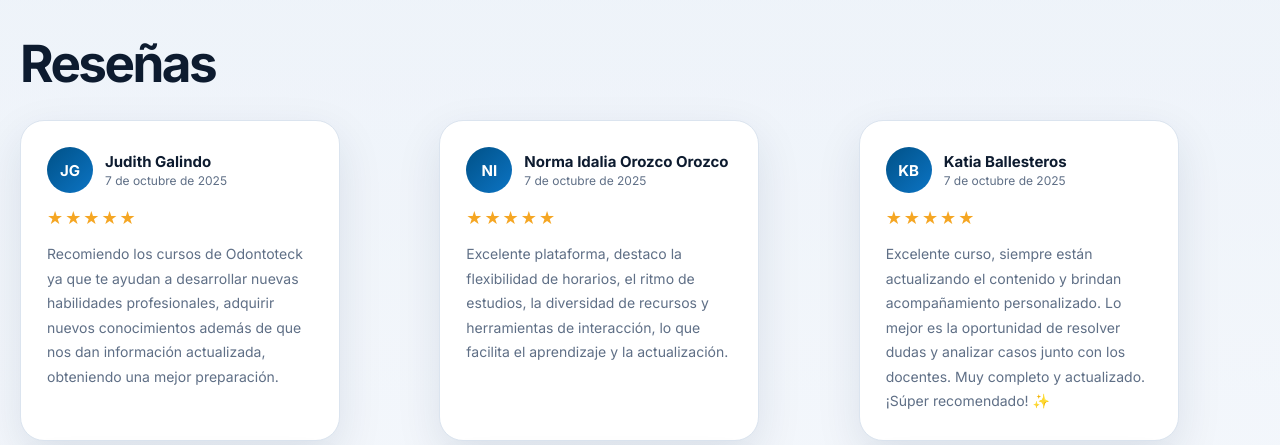
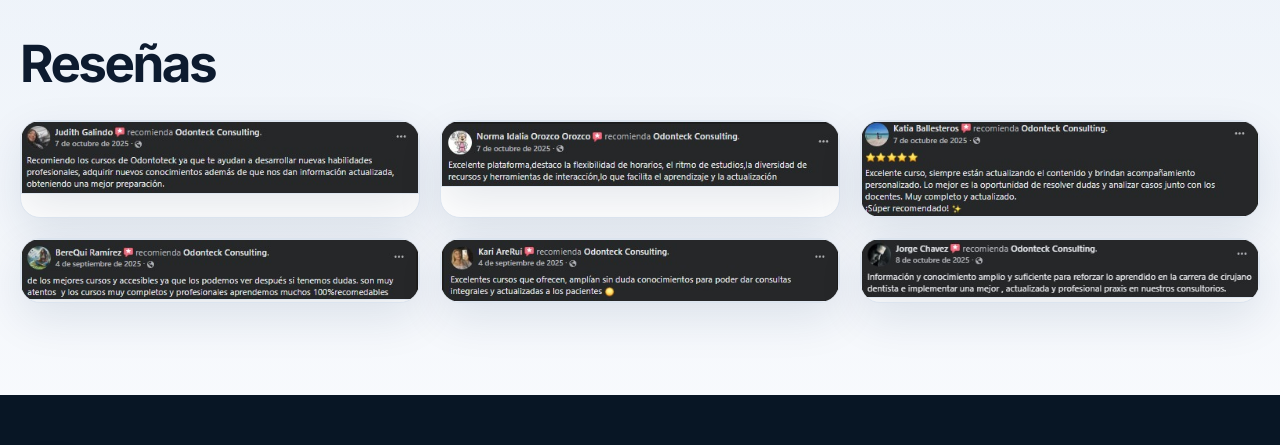
Before and after one commit to teccapitalweb/Odonteck, a plain HTML site: page pages/galeria.html in a window 1280 px wide. Shown: the part 1490-1935 px from the top of the page. Drawn offline with Linux system fonts and the light colour scheme.

Commit message:
Add files via upload

```diff
--- a/data.js
+++ b/data.js
@@ -193,40 +193,10 @@ const alumnos = [
 ];
 
 const resenas = [
-  {
-    nombre: "Judith Galindo",
-    fecha: "7 de octubre de 2025",
-    estrellas: 5,
-    texto: "Recomiendo los cursos de Odontoteck ya que te ayudan a desarrollar nuevas habilidades profesionales, adquirir nuevos conocimientos además de que nos dan información actualizada, obteniendo una mejor preparación."
-  },
-  {
-    nombre: "Norma Idalia Orozco Orozco",
-    fecha: "7 de octubre de 2025",
-    estrellas: 5,
-    texto: "Excelente plataforma, destaco la flexibilidad de horarios, el ritmo de estudios, la diversidad de recursos y herramientas de interacción, lo que facilita el aprendizaje y la actualización."
-  },
-  {
-    nombre: "Katia Ballesteros",
-    fecha: "7 de octubre de 2025",
-    estrellas: 5,
-    texto: "Excelente curso, siempre están actualizando el contenido y brindan acompañamiento personalizado. Lo mejor es la oportunidad de resolver dudas y analizar casos junto con los docentes. Muy completo y actualizado. ¡Súper recomendado! ✨"
-  },
-  {
-    nombre: "BereQui Ramírez",
-    fecha: "4 de septiembre de 2025",
-    estrellas: 5,
-    texto: "De los mejores cursos y accesibles ya que los podemos ver después si tenemos dudas. Son muy atentos y los cursos muy completos y profesionales, aprendemos muchos. 100% recomendables."
-  },
-  {
-    nombre: "Kari AreRui",
-    fecha: "4 de septiembre de 2025",
-    estrellas: 5,
-    texto: "Excelentes cursos que ofrecen, amplían sin duda conocimientos para poder dar consultas integrales y actualizadas a los pacientes 🌟"
-  },
-  {
-    nombre: "Jorge Chavez",
-    fecha: "8 de octubre de 2025",
-    estrellas: 5,
-    texto: "Información y conocimiento amplio y suficiente para reforzar lo aprendido en la carrera de cirujano dentista e implementar una mejor, actualizada y profesional praxis en nuestros consultorios."
-  }
+  "assets/img/resenas/resena-01.jpg",
+  "assets/img/resenas/resena-02.jpg",
+  "assets/img/resenas/resena-03.jpg",
+  "assets/img/resenas/resena-04.jpg",
+  "assets/img/resenas/resena-05.jpg",
+  "assets/img/resenas/resena-06.jpg"
 ];
--- a/script.js
+++ b/script.js
@@ -213,24 +213,10 @@ document.addEventListener('DOMContentLoaded', () => {
   const homeReviewsTrack = document.getElementById('homeReviewsTrack');
   const homeReviewsScroller = document.getElementById('homeReviews');
   if (homeReviewsTrack && homeReviewsScroller && typeof resenas !== 'undefined') {
-    const renderReviewCard = (r) => {
-      const initials = r.nombre.split(' ').map(w => w[0]).slice(0, 2).join('').toUpperCase();
-      const stars = '★'.repeat(r.estrellas) + '☆'.repeat(5 - r.estrellas);
-      return `
-        <article class="review-card">
-          <div class="review-header">
-            <div class="review-avatar">${initials}</div>
-            <div class="review-info">
-              <strong>${r.nombre}</strong>
-              <span>${r.fecha}</span>
-            </div>
-          </div>
-          <div class="review-stars">${stars}</div>
-          <p class="review-text">${r.texto}</p>
-        </article>`;
-    };
     const doubled = [...resenas, ...resenas];
-    homeReviewsTrack.innerHTML = doubled.map(renderReviewCard).join('');
+    homeReviewsTrack.innerHTML = doubled.map(src =>
+      `<div class="review-img-card"><img src="${resolvePath(src)}" alt="Reseña OdonTeck" loading="lazy"></div>`
+    ).join('');
     initDrag(homeReviewsScroller);
     initAutoScroll(homeReviewsScroller, 'homeReviewsTrack', 32);
   }
@@ -246,22 +232,8 @@ document.addEventListener('DOMContentLoaded', () => {
   // ── Reviews page (static grid) ────────────────────────────────
   const reviewsPageGrid = document.getElementById('reviewsPageGrid');
   if (reviewsPageGrid && typeof resenas !== 'undefined') {
-    const renderReviewCard = (r) => {
-      const initials = r.nombre.split(' ').map(w => w[0]).slice(0, 2).join('').toUpperCase();
-      const stars = '★'.repeat(r.estrellas) + '☆'.repeat(5 - r.estrellas);
-      return `
-        <article class="review-card">
-          <div class="review-header">
-            <div class="review-avatar">${initials}</div>
-            <div class="review-info">
-              <strong>${r.nombre}</strong>
-              <span>${r.fecha}</span>
-            </div>
-          </div>
-          <div class="review-stars">${stars}</div>
-          <p class="review-text">${r.texto}</p>
-        </article>`;
-    };
-    reviewsPageGrid.innerHTML = resenas.map(renderReviewCard).join('');
+    reviewsPageGrid.innerHTML = resenas.map(src =>
+      `<div class="review-img-card"><img src="${resolvePath(src)}" alt="Reseña OdonTeck"></div>`
+    ).join('');
   }
 });
--- a/styles.css
+++ b/styles.css
@@ -479,10 +479,20 @@ button { font: inherit; }
 .reviews-grid {
   display: grid;
   grid-template-columns: repeat(3, minmax(0, 1fr));
-  gap: 18px;
+  gap: 20px;
   margin-top: 30px;
 }
-.reviews-grid img { aspect-ratio: 1.05/1; background: #fff; }
+.reviews-grid .review-img-card {
+  width: 100%;
+  flex: none;
+}
+.reviews-grid .review-img-card img {
+  width: 100%;
+  height: auto;
+  object-fit: contain;
+  background: #fff;
+  border-radius: 0;
+}
 
 /* CSS animation para carruseles automáticos */
 @keyframes carousel-slide {
@@ -528,71 +538,28 @@ button { font: inherit; }
   display: flex;
   gap: 20px;
   width: max-content;
-  align-items: stretch;
+  align-items: center;
   padding: 8px 4px 16px;
 }
-
-.review-card {
+.review-img-card {
   width: 320px;
   flex: 0 0 320px;
   background: #fff;
   border: 1px solid var(--line);
-  border-radius: 24px;
-  padding: 26px;
+  border-radius: 20px;
+  overflow: hidden;
   box-shadow: var(--shadow);
-  display: flex;
-  flex-direction: column;
-  gap: 14px;
   transition: transform 0.3s ease, box-shadow 0.3s ease;
 }
-.review-card:hover {
+.review-img-card:hover {
   transform: translateY(-4px);
   box-shadow: 0 24px 54px rgba(0,36,81,0.13);
 }
-.review-header {
-  display: flex;
-  align-items: center;
-  gap: 12px;
-}
-.review-avatar {
-  width: 46px;
-  height: 46px;
-  border-radius: 50%;
-  background: linear-gradient(135deg, var(--primary), var(--primary-2));
-  color: #fff;
-  display: grid;
-  place-items: center;
-  font-size: 15px;
-  font-weight: 700;
-  flex-shrink: 0;
-}
-.review-info {
-  display: flex;
-  flex-direction: column;
-  gap: 2px;
-  min-width: 0;
-}
-.review-info strong {
-  font-size: 15px;
-  color: var(--text);
-  white-space: nowrap;
-  overflow: hidden;
-  text-overflow: ellipsis;
-}
-.review-info span {
-  font-size: 12px;
-  color: var(--muted);
-}
-.review-stars {
-  color: #f5a623;
-  font-size: 18px;
-  letter-spacing: 2px;
-}
-.review-text {
-  color: var(--muted);
-  font-size: 14px;
-  line-height: 1.75;
-  flex: 1;
+.review-img-card img {
+  width: 100%;
+  height: auto;
+  display: block;
+  object-fit: cover;
 }
 
 .cta-section { padding: 0 0 92px; }
@@ -840,6 +807,7 @@ button { font: inherit; }
   .section { padding: 72px 0; }
   .section-head { align-items: flex-start; flex-direction: column; }
   .stats-grid, .why-grid, .course-grid, .contact-grid, .services-grid, .values-grid, .reviews-grid, .gallery-strip, .gallery-grid, .footer-grid, .split-grid { grid-template-columns: 1fr; }
+  .reviews-grid { grid-template-columns: 1fr; }
   .intro-cards { order: 2; }
   .course-card { width: min(300px, calc(100vw - 48px)); }
   .course-modal-dialog { padding: 18px; width: calc(100% - 16px); margin: 8px auto; }
@@ -898,11 +866,7 @@ button { font: inherit; }
     flex: 0 0 180px;
   }
   .reviews-track { gap: 14px; padding: 4px 0 8px; }
-  .review-card {
-    width: 270px !important;
-    flex: 0 0 270px !important;
-    padding: 20px;
-  }
+  .review-img-card { width: 260px !important; flex: 0 0 260px !important; }
 
   /* Botones de navegación más grandes para dedo */
   .control-btn {
@@ -932,7 +896,7 @@ button { font: inherit; }
   /* Carruseles en pantallas muy pequeñas */
   .course-card { width: calc(100vw - 52px); }
   .gallery-track img { width: 150px !important; height: 150px !important; flex: 0 0 150px; }
-  .review-card { width: 250px !important; flex: 0 0 250px !important; }
+  .review-img-card { width: 230px !important; flex: 0 0 230px !important; }
   .section-head { gap: 14px; }
   .course-controls { align-self: flex-end; }
 }
```
